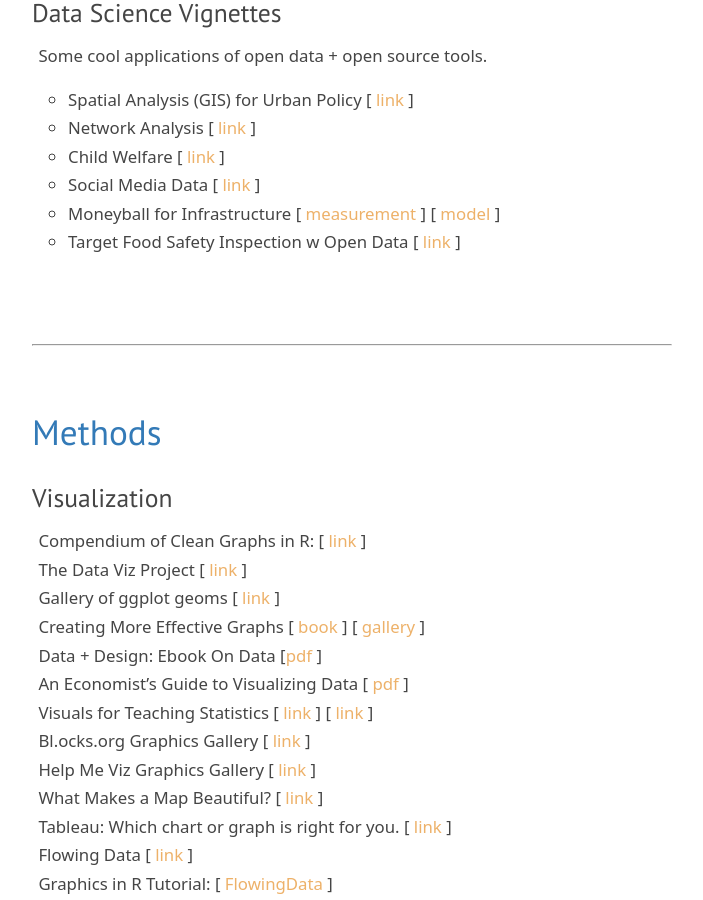
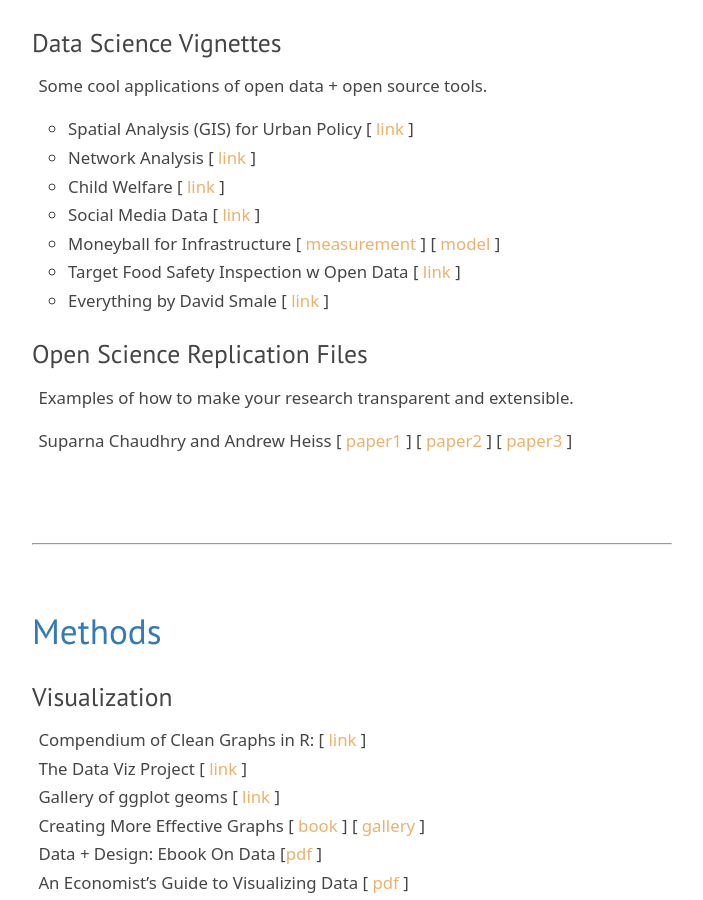
Before and after one commit to DS4PS/ds4ps.github.io, a Jekyll site: the page built from resources.md, in a window 1280 px wide and 900 px high, scrolled down 2981 px. Shown: the whole window, without its empty margins (288-991 px from the left). Built offline with Jekyll 4.4.1, drawn with Linux system fonts in a browser that asks for light colours; nearby versions of some CDN libraries; library files that are not in the unit come from our copies; some of the changed text lies outside the part shown.

Commit message:
Update resources.md

```diff
--- a/resources.md
+++ b/resources.md
@@ -94,6 +94,14 @@ Some cool applications of open data + open source tools.
 * Social Media Data [ [link](http://www.curiositybits.com/r-for-social-data-mining/) ]
 * Moneyball for Infrastructure [ [measurement](https://www.citylab.com/solutions/2016/01/totalpave-infrastructure-road-street-maintenance-smartphone/425079/) ] [ [model](https://www.danielphadley.com/optimize-street-repairs/) ]
 * Target Food Safety Inspection w Open Data [ [link](https://chicago.github.io/food-inspections-evaluation/) ]
+* Everything by David Smale [ [link](https://davidsmale.netlify.com/portfolio/) ]
+
+
+### Open Science Replication Files
+
+Examples of how to make your research transparent and extensible.
+
+Suparna Chaudhry and Andrew Heiss [ [paper1](https://stats.andrewheiss.com/donors-ngo-restrictions/index.html) ] [ [paper2](https://stats.andrewheiss.com/ngo-crackdowns-philanthropy/index.html) ] [ [paper3](https://stats.andrewheiss.com/why-donors-donate/index.html) ]
 
 
 <br><br>
```
